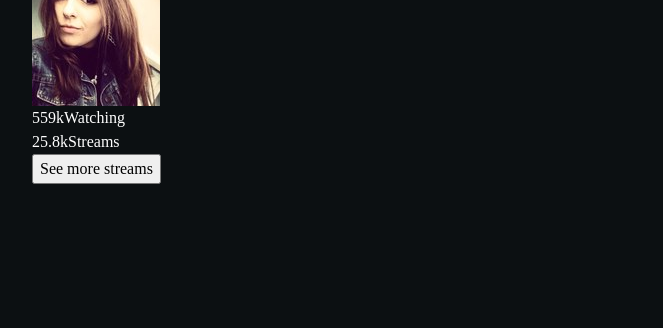
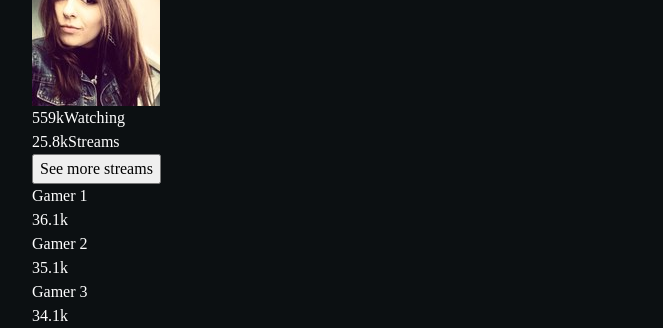
Before and after one commit to Tuvedunyel/animated-card, a website: page index.html in a window 1280 px wide. Shown: the part 1050-1378 px from the top of the page, without its empty margins (308-971 px from the left). Before the commit the page ends 1234 px from the top, so only its background shows below. Drawn offline with Linux system fonts and the light colour scheme.

Commit message:
html done

```diff
--- a/index.html
+++ b/index.html
@@ -29,7 +29,23 @@
           <p class="game-stat">25.8k<span>Streams</span></p>
         </div>
         <button class="btn">See more streams</button>
+        <div class="streamers">
+          <div class="streamer">
+            <p class="name">Gamer 1</p>
+            <p class="number">36.1k</p>
+          </div>
+          <div class="streamer">
+            <p class="name">Gamer 2</p>
+            <p class="number">35.1k</p>
+          </div>
+          <div class="streamer">
+            <p class="name">Gamer 3</p>
+            <p class="number">34.1k</p>
+          </div>
+        </div>
       </div>
+
+      <div class="background"></div>
     </section>
   </body>
 </html>
```
